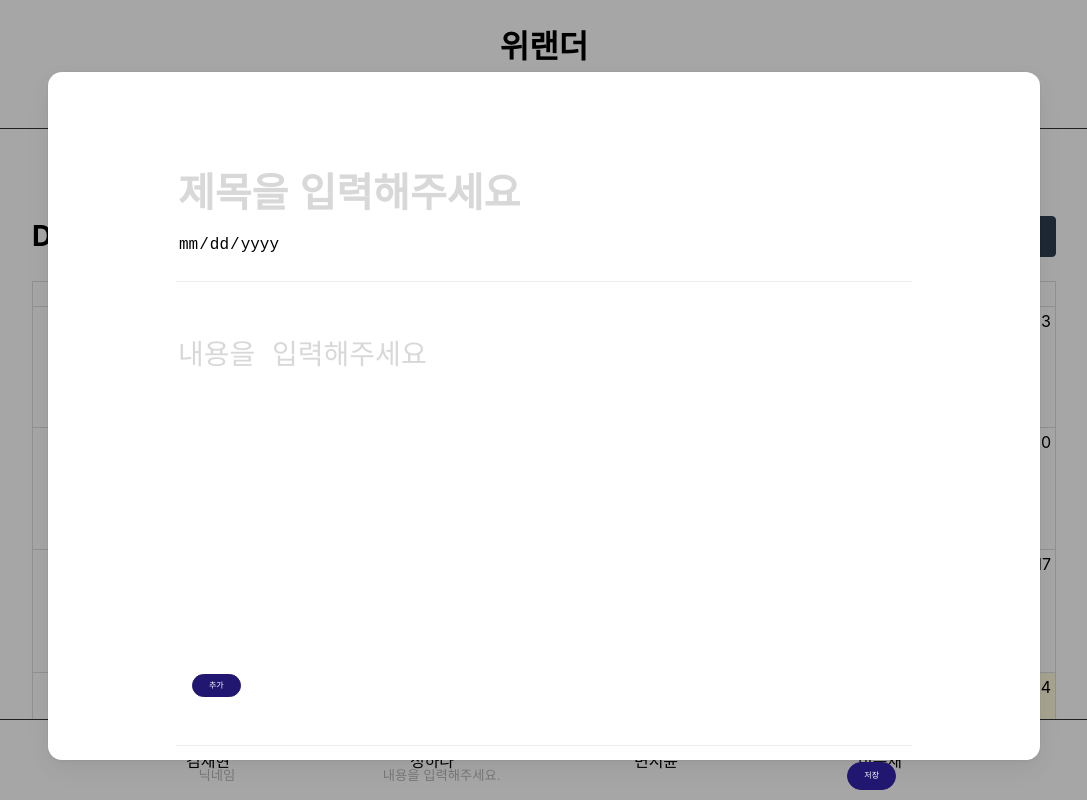
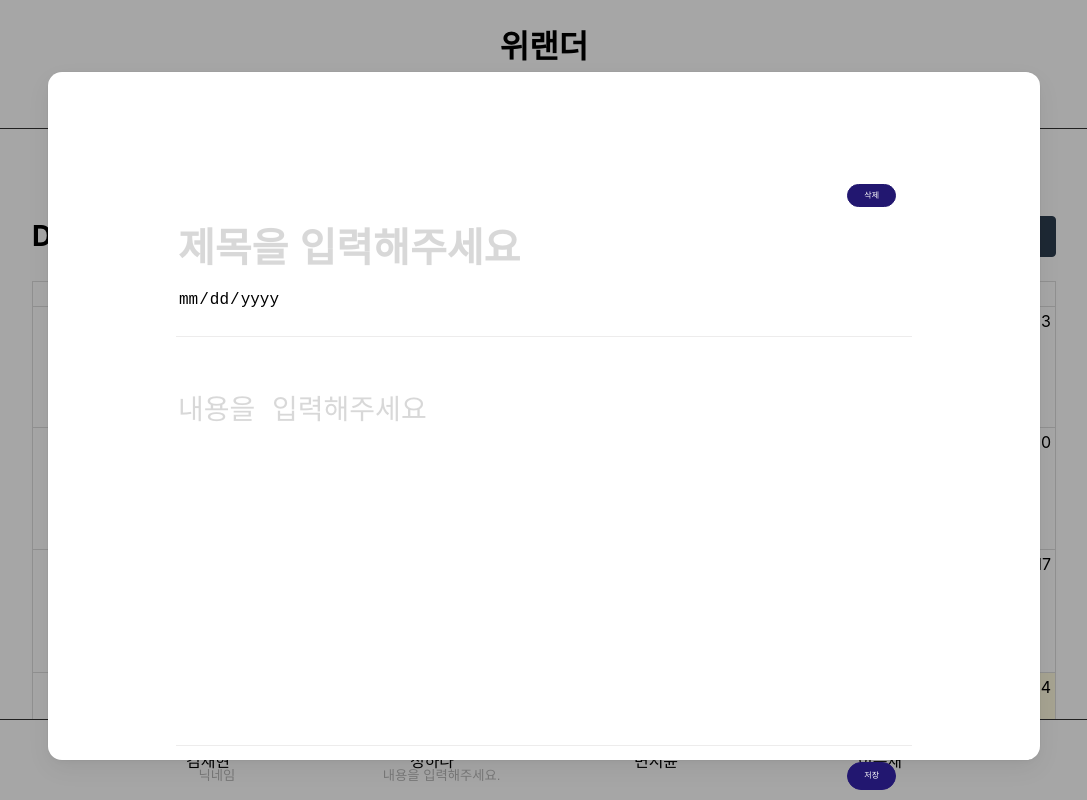
Before and after one commit to leesoonjae/calendar-pj, a React (Create React App) app: page / in a window 1280 px wide. Both pictures are taken after a click on the button "상세페이지 임시". Shown: the top 800 px of the page, without its empty margins (96-1183 px from the left). Built offline with nearby package versions, Linux system fonts and the light colour scheme.

Commit message:
TodoItem 수정중
- 유효성 검사 부분 추가했다가 다시 주석합니다 수정이 필요합니다

@Jeong hana

```diff
--- a/src/components/todo/TodoItem.jsx
+++ b/src/components/todo/TodoItem.jsx
@@ -1,6 +1,6 @@
 import styled from "styled-components";
 import { Line } from "../UI/Line";
-import { useState, useEffect } from "react";
+import { useState, useEffect, useRef } from "react";
 import { Button } from "../UI/Button";
 import { useDispatch, useSelector } from "react-redux";
 import { __addPosts } from "../../redux/modules/calendarSlice";
@@ -16,6 +16,11 @@ const TodoItem = () => {
   const [todoDateValue, setTodoDateValue] = useState("");
   const [todoContentValue, setTodoContentValue] = useState("");
 
+  // 제목이나 내용 입력을 안 했거나 제목을 10글자 이상 작성하지 않았을 때 쓰는 hook(useRef)
+  // const todoTitleRef = useRef(null);
+  // const todoContentRef = useRef(null);
+
+  // title input창에 있는 현재 value를 받아오는 이벤트
   const handleTitleChange = (event) => {
     setTodoTitleValue(event.target.value);
   };
@@ -36,8 +41,37 @@ const TodoItem = () => {
 
   // password value값 받아서 보내기(input창에)
 
-  const handleOnclickSaveButton = () => {
-    dispatch(__addPosts(newTodo));
+  // const handleOnClickSaveButton = () => {
+  //   dispatch(__addPosts(newTodo));
+
+  //   if (todoTitleValue === "" && todoContentValue === "") {
+  //     alert("제목과 내용을 입력해주세요");
+  //     return todoTitleRef.current.focus();
+  //   }
+
+  //   if (todoTitleValue.length < 10) {
+  //     alert("제목을 10글자 이상 작성해주세요");
+  //     return todoTitleRef.current.focus();
+  //   }
+
+  //   if (todoTitleValue === "") {
+  //     alert("제목을 입력해주세요");
+  //     return todoTitleRef.current.focus();
+  //   }
+
+  //   if (todoContentValue === "") {
+  //     alert("내용을 입력해주세요");
+  //     return todoContentRef.current.focus();
+  //   }
+
+  //   if (todoDateValue === "") {
+  //     alert("날짜를 선택해주세요");
+  //     return;
+  //   }
+  // };
+
+  const handlePostDeleteButton = () => {
+    // dispatch(__deletePosts());
   };
 
   useEffect(() => {
@@ -59,6 +93,9 @@ const TodoItem = () => {
 
   return (
     <>
+      <TodoPostDeleteButtonContainer>
+        <Button onClick={handlePostDeleteButton}>삭제</Button>
+      </TodoPostDeleteButtonContainer>
       <TodoTitleStyled
         placeholder="제목을 입력해주세요"
         contentEditable={true}
@@ -81,7 +118,7 @@ const TodoItem = () => {
         value={todoContentValue}
         onChange={handleContentChange}
       ></TodoDescritionStyled>
-      <Button onClick={handleOnclickSaveButton}>추가</Button>
+      {/* <Button onClick={handleOnClickSaveButton}>추가</Button> */}
     </>
   );
 };
@@ -149,4 +186,9 @@ const TodoDescritionStyled = styled.textarea`
   }
 `;
 
+const TodoPostDeleteButtonContainer = styled.div`
+  display: flex;
+  justify-content: end;
+`;
+
 export default TodoItem;
--- a/src/redux/modules/calendarSlice.js
+++ b/src/redux/modules/calendarSlice.js
@@ -28,6 +28,26 @@ export const __addPosts = createAsyncThunk(
   async (newTodo, ThunkAPI) => {
     try {
       await axios.post("http://localhost:3001/posts", {
+        id: newTodo.id,
+        title: newTodo.title,
+        date: newTodo.date,
+        desc: newTodo.desc,
+      });
+      const response = await axios.get("http://localhost:3001/posts");
+
+      return ThunkAPI.fulfillWithValue(response.data);
+    } catch (error) {
+      return ThunkAPI.rejectWithValue(error);
+    }
+  },
+);
+
+// 포스트 delete 수정중
+export const __deletePosts = createAsyncThunk(
+  "deletePosts",
+  async (newTodo, ThunkAPI) => {
+    try {
+      await axios.delete("http://localhost:3001/posts", {
         id: newTodo.id,
         title: newTodo.title,
         date: newTodo.date,
```
